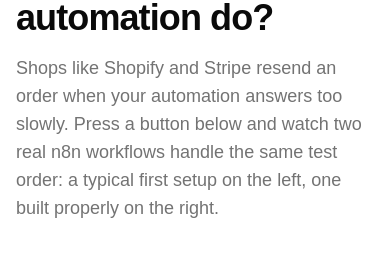
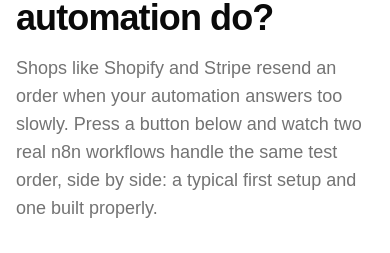
Before and after one commit to hamza-eshoul/demos, a React (Vite) app: page / in a window 390 px wide. Shown: the part 206-459 px from the top of the page. Built offline with nearby package versions, Linux system fonts and the light colour scheme; no server answers.

Commit message:
Intro wording works for stacked mobile layout

```diff
--- a/src/features/orders-duplicates/components/header/DemoHeader.tsx
+++ b/src/features/orders-duplicates/components/header/DemoHeader.tsx
@@ -15,8 +15,8 @@
     <p className="max-w-2xl text-lg text-pretty text-muted-foreground">
       Shops like Shopify and Stripe resend an order when your automation answers
       too slowly. Press a button below and watch two real n8n workflows handle
-      the same test order: a typical first setup on the left, one built properly
-      on the right.
+      the same test order, side by side: a typical first setup and one built
+      properly.
     </p>
   </header>
 );
```
